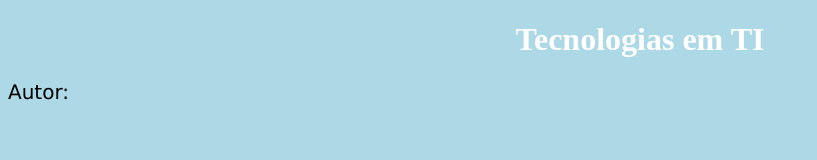
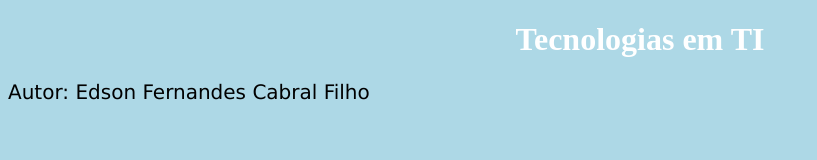
Before and after one commit to Edsxon/TecnologiasTi, a plain HTML site: page Index.html in a window 1280 px wide. Shown: the whole page, without its empty margins (0-817 px from the left). Drawn offline with Linux system fonts and the light colour scheme.

Commit message:
Acrescentando o nome do autor

```diff
--- a/Index.html
+++ b/Index.html
@@ -20,7 +20,7 @@
 	<body>
 
 		<h1>Tecnologias em TI</h1>
-		<p>Autor:</p>
+		<p>Autor: Edson Fernandes Cabral Filho</p>
 
 	</body>
 </html>
```
